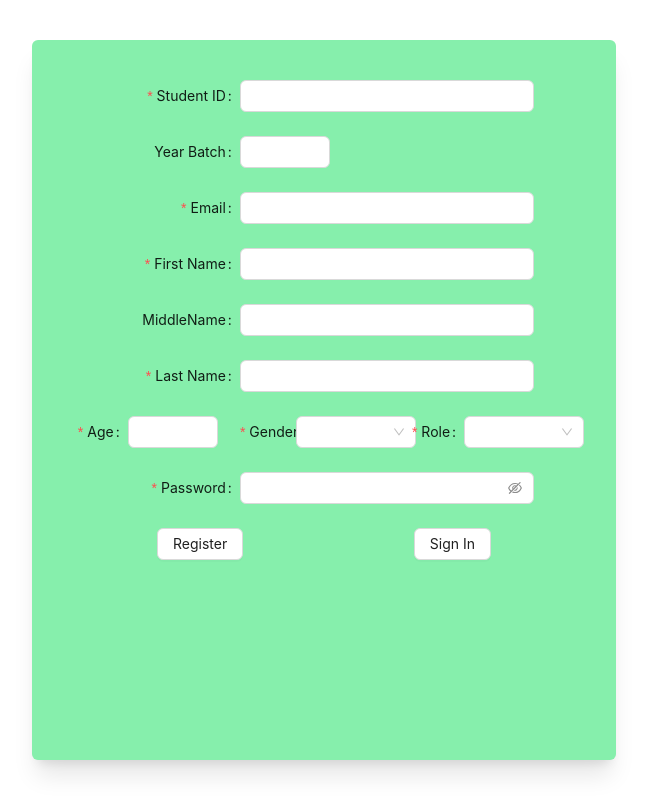
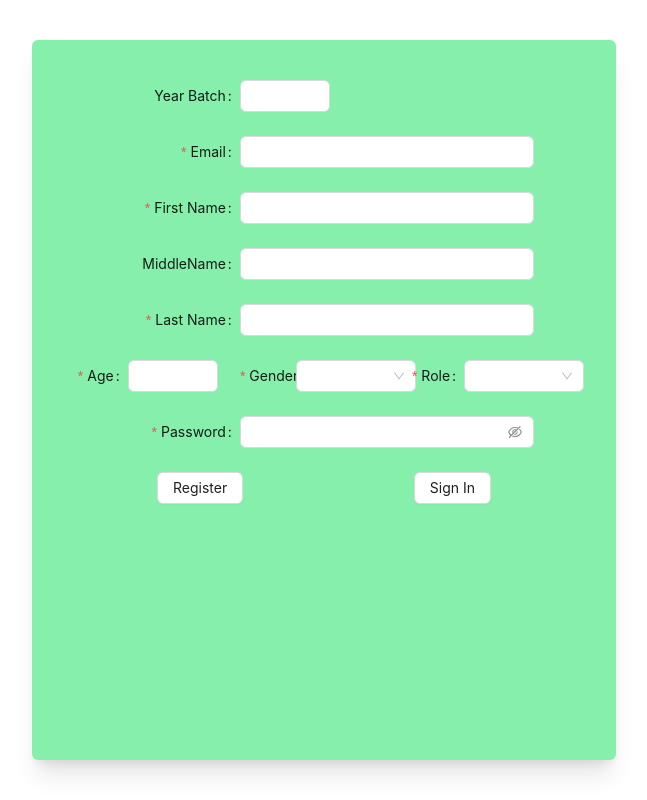
Before and after one commit to SidLD/teacher_tracker_front, a React (Create React App) app: page /register in a window 1280 px wide. Shown: the whole page, without its empty margins (316-963 px from the left). Built offline with nearby package versions, Linux system fonts and the light colour scheme.

Commit message:
fix school ID

```diff
--- a/src/pages/Login/index.jsx
+++ b/src/pages/Login/index.jsx
@@ -7,28 +7,30 @@ import LoginView from "./view";
 const Login = () => {
   const [messageApi, contextHolder] = message.useMessage();
 
+  const alert = (type, content) => {
+    messageApi.open({
+      type,
+      content,
+    });
+  };
+
     const handleSubmit = async(e) => {
       const payload = {
-        schoolId: e.schoolId,
+        email: e.email,
         password: e.password,
       };
       try {
+        alert('warning', "Logging In")
         const data = await login(payload)
         if(data.data.token){
           auth.storeToken(data.data.token)
           window.location.href = "/dashboard"
         }else{
-          warning(data.data)
+          alert('warning', data.data)
         }
       } catch (error) {
-        warning(error.response.data.data)
+        alert('warning',error.response.data.data)
       }
-    };
-    const warning = (data) => {
-      messageApi.open({
-        type: 'warning',
-        content: data,
-      });
     };
     const values = {
       handleSubmit,
--- a/src/pages/Login/view.jsx
+++ b/src/pages/Login/view.jsx
@@ -17,11 +17,11 @@ const LoginView = () => {
                 }
                 onFinish={handleSubmit}
             >
-                <Form.Item label="School ID" name="schoolId"
+                <Form.Item label="Email" name="email"
                     rules={
                         [{
                                 required: true,
-                                message: "Please input your Student ID"
+                                message: "Please input your Email"
                             },]
                     }
                     style={
--- a/src/pages/Register/index.jsx
+++ b/src/pages/Register/index.jsx
@@ -9,7 +9,6 @@ export default function Register() {
   const [messageApi, contextHolder] = message.useMessage();
     const handleSubmit = async(e) => {
         const payload = {
-          schoolId: e.schoolId,
           password: e.password,
           email: e.email,
           firstName: e.firstName,
--- a/src/pages/Register/view.jsx
+++ b/src/pages/Register/view.jsx
@@ -28,18 +28,6 @@ function RegisterView() {
                     onFinish={handleSubmit}
 
                 >
-                    <Form.Item label="Student ID" name="schoolId"
-                        rules={
-                            [{
-                                    required: true,
-                                    message: "Please input your Student ID"
-                                },]
-                        }
-                        style={
-                            {width: "100%"}
-                    }>
-                        <Input/>
-                    </Form.Item>
                     <Form.Item label="Year Batch" name="batch"
 
                     style={
```
Also changed, not shown: public/manifest.json, 8 other files (tests, documents, lock files or other folders).
